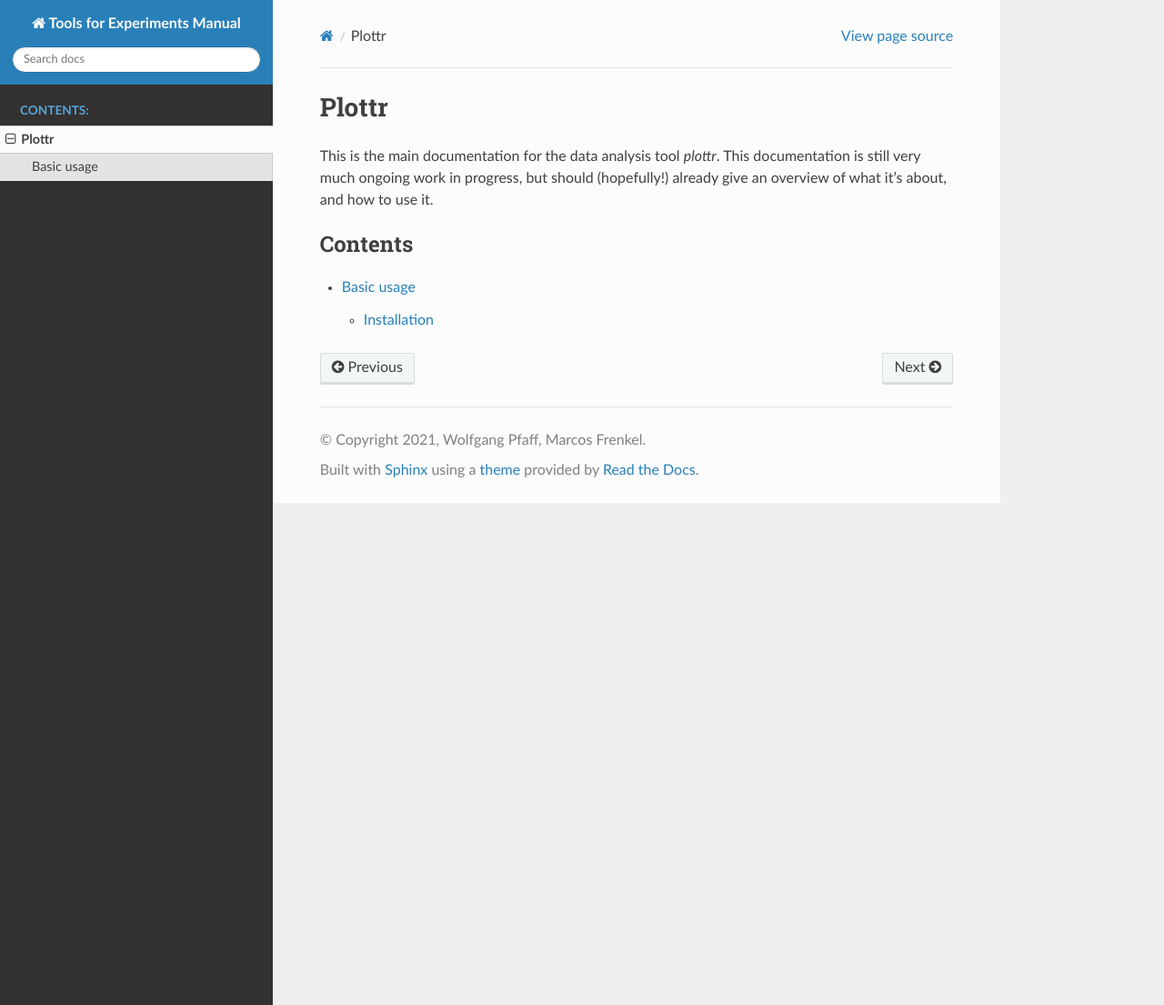
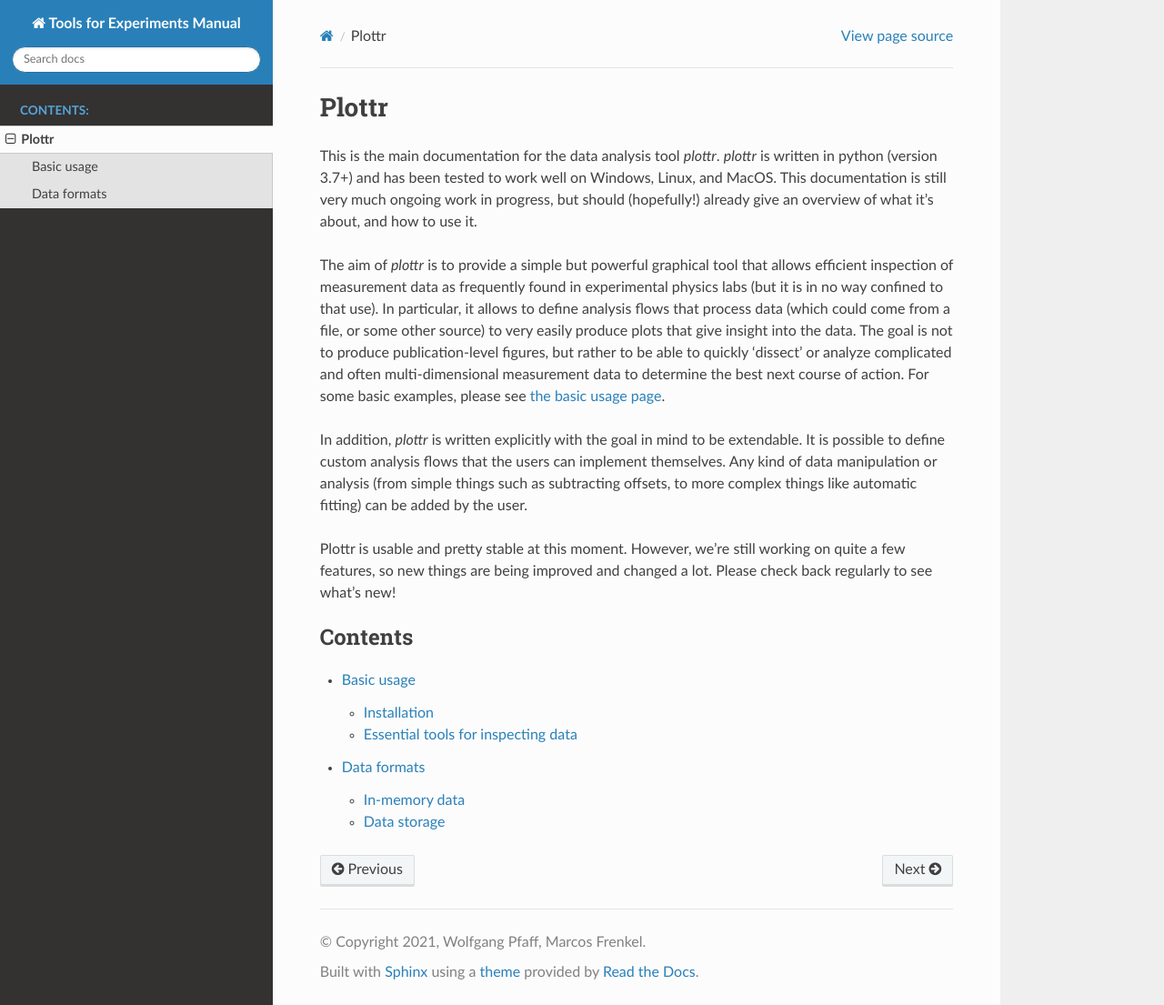
Before and after one commit to toolsforexperiments/tfe-manual, a Sphinx documentation site: the page built from docs/source/plottr/index.rst, in a window 1280 px wide and 1105 px high. Shown: the whole window at 91% size. Built offline with Sphinx 7.4.7 and the Read the Docs theme 2.0.0, drawn with Linux system fonts in a browser that asks for light colours; pages that are not in the unit, such as notebooks, are missing from menus.

Commit message:
more working on the basics.

```diff
--- /dev/null
+++ b/docs/source/plottr/data.rst
@@ -0,0 +1,9 @@
+Data formats
+============
+
+In-memory data
+--------------
+
+
+Data storage
+------------
--- a/docs/source/plottr/index.rst
+++ b/docs/source/plottr/index.rst
@@ -2,11 +2,35 @@
 ======
 
 This is the main documentation for the data analysis tool `plottr`.
+`plottr` is written in python (version 3.7+) and has been tested to work well on Windows, Linux,
+and MacOS.
 This documentation is still very much ongoing work in progress, but should (hopefully!)
 already give an overview of what it's about, and how to use it.
+
+The aim of `plottr` is to provide a simple but powerful graphical tool that allows efficient
+inspection of measurement data as frequently found in experimental physics labs (but it
+is in no way confined to that use).
+In particular, it allows to define analysis flows that process data (which could come
+from a file, or some other source) to very easily produce plots that give insight
+into the data.
+The goal is not to produce publication-level figures, but rather to be able to
+quickly 'dissect' or analyze complicated and often multi-dimensional measurement
+data to determine the best next course of action.
+For some basic examples, please see :ref:`the basic usage page <essential tools>`.
+
+In addition, `plottr` is written explicitly with the goal in mind to be extendable.
+It is possible to define custom analysis flows that the users can implement themselves.
+Any kind of data manipulation or analysis (from simple things such as subtracting offsets,
+to more complex things like automatic fitting) can be added by the user.
+
+Plottr is usable and pretty stable at this moment.
+However, we're still working on quite a few features, so new things are being improved
+and changed a lot. Please check back regularly to see what's new!
+
 
 ..  toctree::
     :maxdepth: 2
     :caption: Contents
 
     basics
+    data
```
Also changed, not shown: docs/source/plottr/basics.rst (+22 -0 lines).
